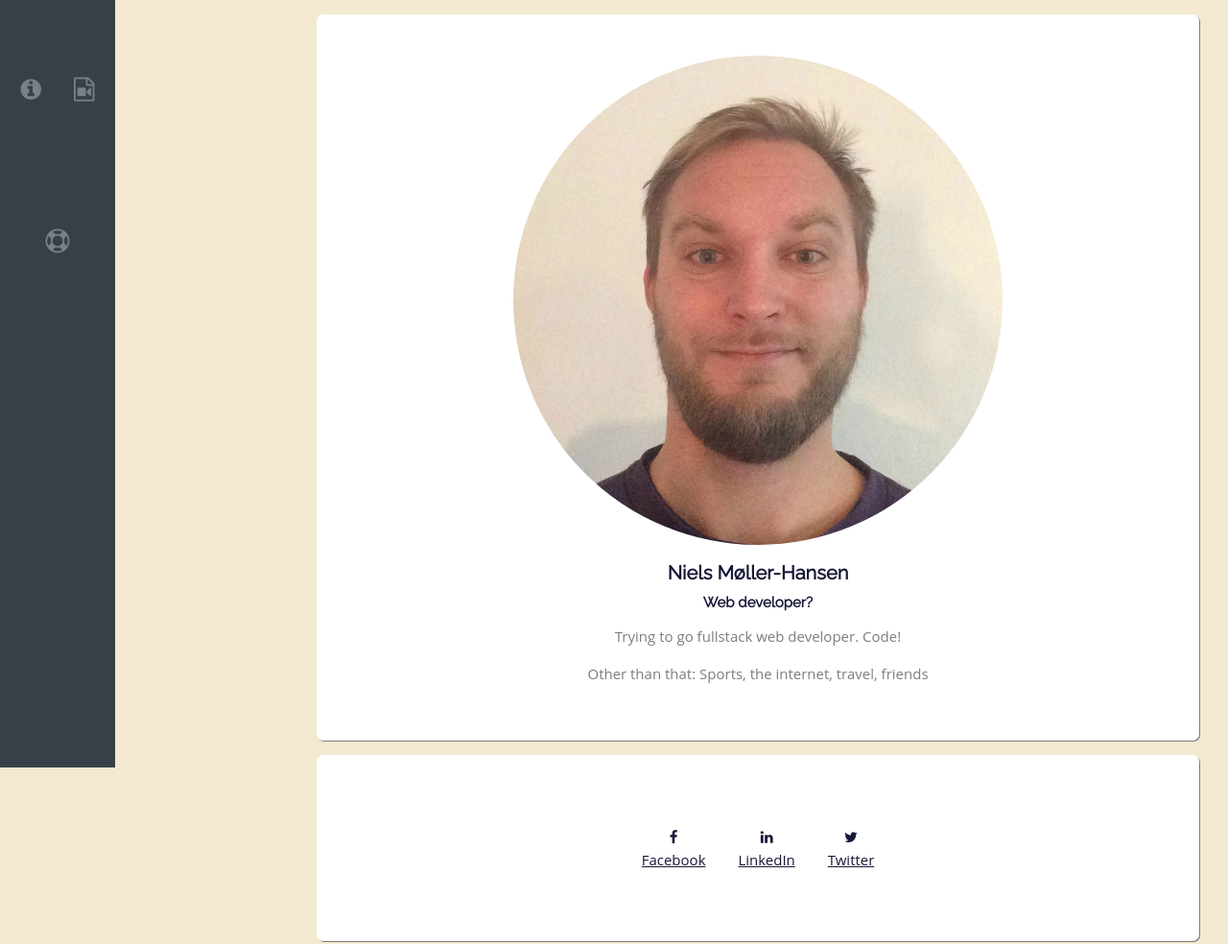
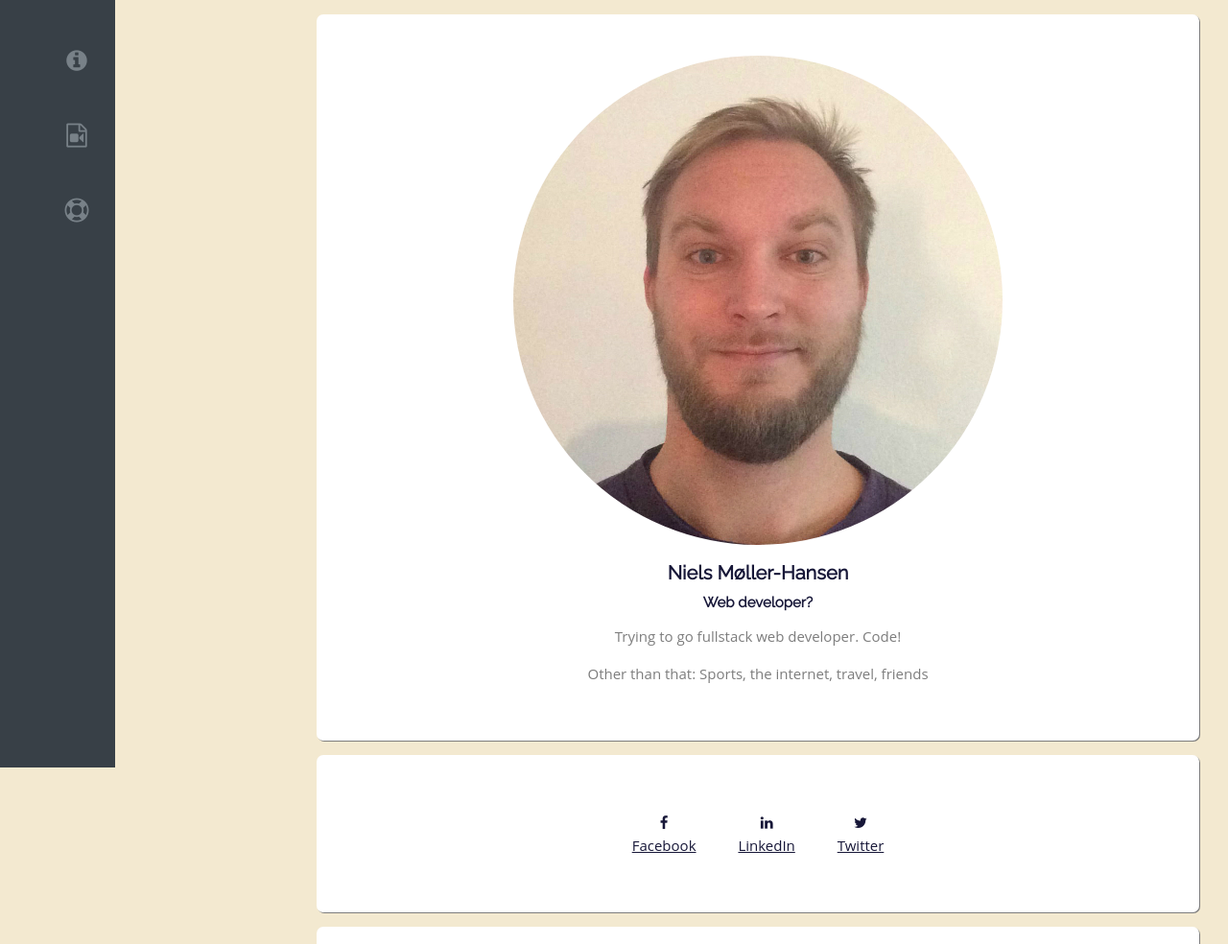
Before and after one commit to moeller84/profile, a plain HTML site: page index.html in a window 1280 px wide. Shown: the top 984 px of the page at 96% size. Drawn offline with Linux system fonts and the light colour scheme.

Commit message:
enhanced my profile with a fixed sidebar

```diff
--- a/index.html
+++ b/index.html
@@ -11,17 +11,17 @@
   <div id="sidebar">
     <ul>
       <li>
-        <a href="#summary" class="url">
+        <a href="#summary">
           <i class="fa fa-info-circle"></i>
         </a>
       </li>
       <li>
-        <a href="#favorite-movies" class="url">
+        <a href="#favorite-movies">
           <i class="fa fa-file-video-o"></i>
         </a>
       </li>
       <li>
-        <a href="#footer" class="url">
+        <a href="#footer">
           <i class="fa fa-life-ring"></i>
         </a>
       </li>
@@ -37,7 +37,7 @@
         <p>Other than that: Sports, the internet, travel, friends</p>
       </div>
       <div class="card">
-        <ul>
+        <ul class="list-inline">
           <li class=text-center>
             <a href="" target="_blank">
               <i class="fa fa-facebook" aria-hidden="true"></i>
@@ -90,7 +90,7 @@
     <h2>About this page</h2>
     This page has been coded during the
     <a href="https://lewagon.org/program> target="_blank">FullStack program @LeWagon</a>
-    <ul>
+    <ul class="list-inline">
       <li>
         <a href="#">
          <i class="fa fa-heart"></i>
--- a/style.css
+++ b/style.css
@@ -52,15 +52,6 @@ a:hover {
   padding: 40px;
   margin: 15px;
   text-align: center;
-}
-
- ul {
-  padding-left: 0;
- }
-
-ul li {
- display: inline-block;
- padding: 15px;
 }
 
 .img-circle {
@@ -118,3 +109,12 @@ ul li {
 .url {
   display: inline;
 }
+
+.list-inline > li {
+  display: inline-block;
+  padding: 0px 20px;
+}
+
+.list-inline {
+  padding-left: 0px;
+}
```
